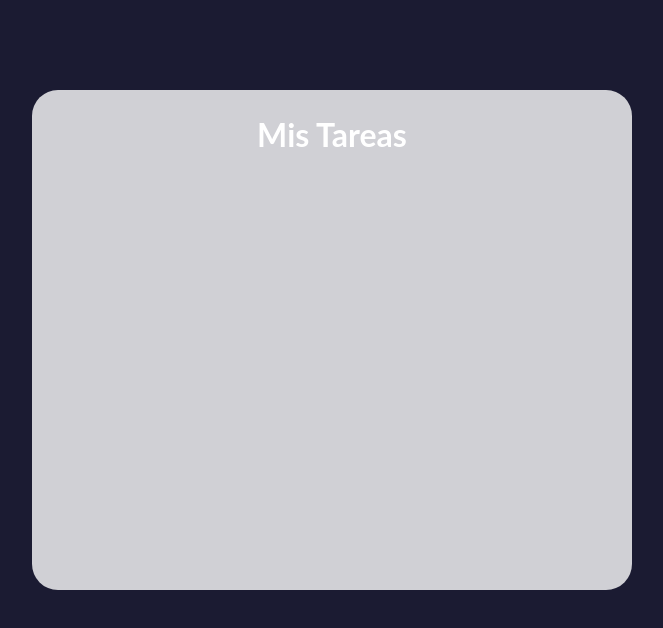
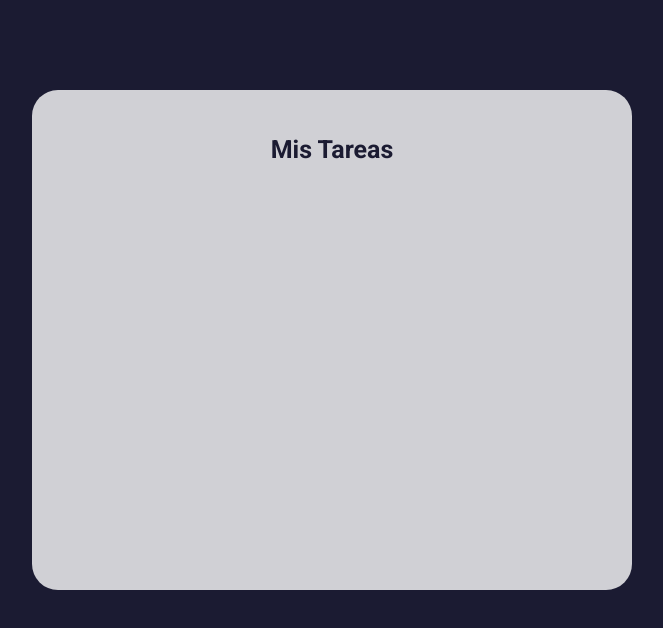
Before and after one commit to burgosha/to-do-list, a JavaScript app: page / in a window 1280 px wide. Shown: the top 628 px of the page, without its empty margins (308-971 px from the left). Built offline with nearby package versions, Linux system fonts and the light colour scheme; the HTML template or start-up script is replaced by a standard one.

Commit message:
Estilos y fuentes

```diff
--- a/public/index.html
+++ b/public/index.html
@@ -3,6 +3,9 @@
   <head>
     <meta charset="utf-8" />
     <link rel="icon" href="%PUBLIC_URL%/favicon.ico" />
+    <link rel="preconnect" href="https://fonts.googleapis.com">
+    <link rel="preconnect" href="https://fonts.gstatic.com" crossorigin>
+    <link href="https://fonts.googleapis.com/css2?family=Roboto:wght@400;500;700;900&display=swap" rel="stylesheet">
     <meta name="viewport" content="width=device-width, initial-scale=1" />
     <meta name="theme-color" content="#000000" />
     <meta
--- a/src/App.css
+++ b/src/App.css
@@ -8,6 +8,13 @@
   background-color: #1b1b32;
   font-family: Lato, sans-serif;
   margin-top: 40px;
+}
+h1 {
+  color: #1b1b32;
+  font-size: 25px;
+  font-family: "Roboto", sans-serif;
+  text-align: center;
+  margin: 20px 0;
 }
 .App {
   display: flex;
```
